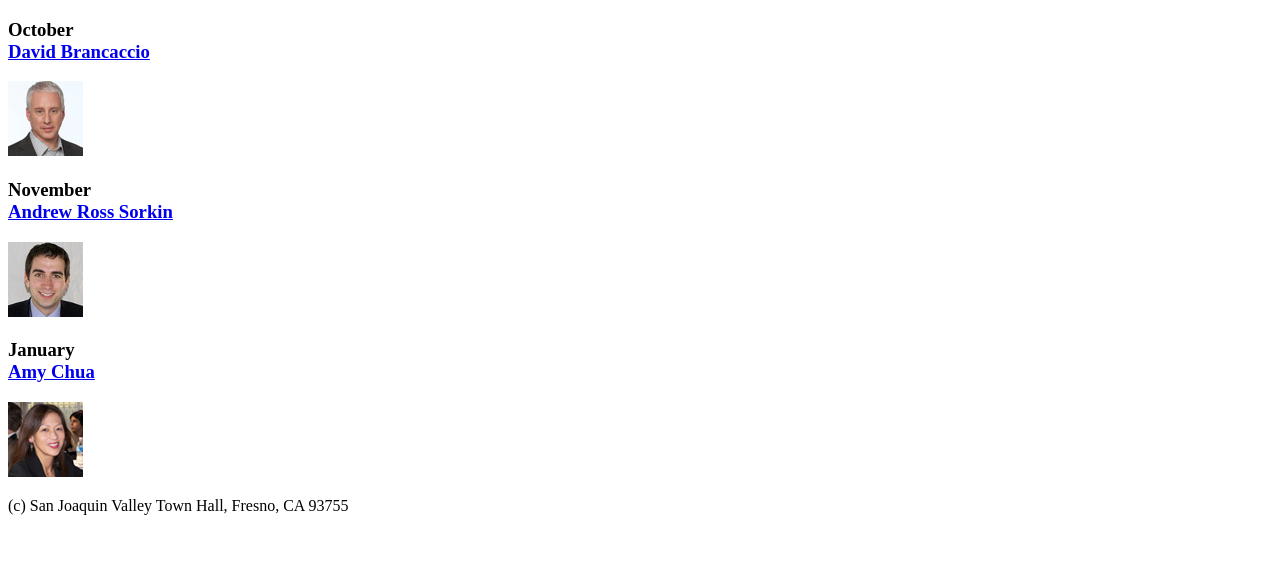
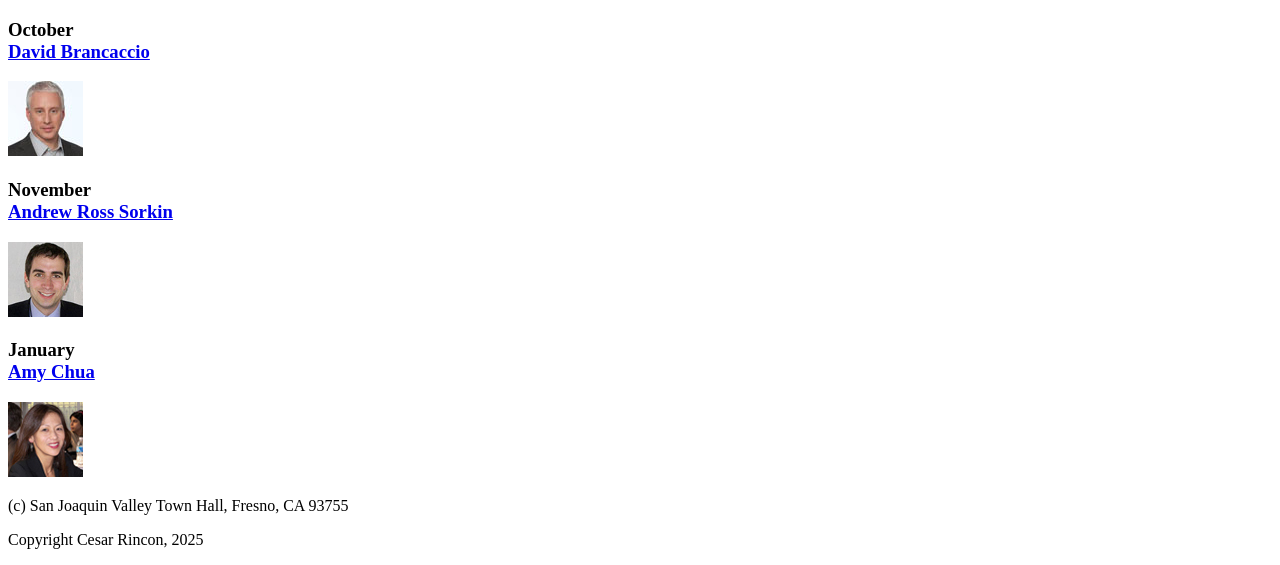
Before and after one commit to 23ceez/A05, a plain HTML site: page index.html in a window 1280 px wide. Shown: the part 504-1069 px from the top of the page. Before the commit the page ends 1035 px from the top, so only its background shows below. Drawn offline with Linux system fonts and the light colour scheme.

Commit message:
Add copyright notice to index.html
Added copyright notice for Cesar Rincon, 2025.

```diff
--- a/index.html
+++ b/index.html
@@ -54,6 +54,8 @@
 	</main>
 	<footer>
 		<p>(c) San Joaquin Valley Town Hall, Fresno, CA 93755</p>
+		<p> Copyright Cesar Rincon, 2025</p>
 	</footer>
 </body>
+
 </html>
```
